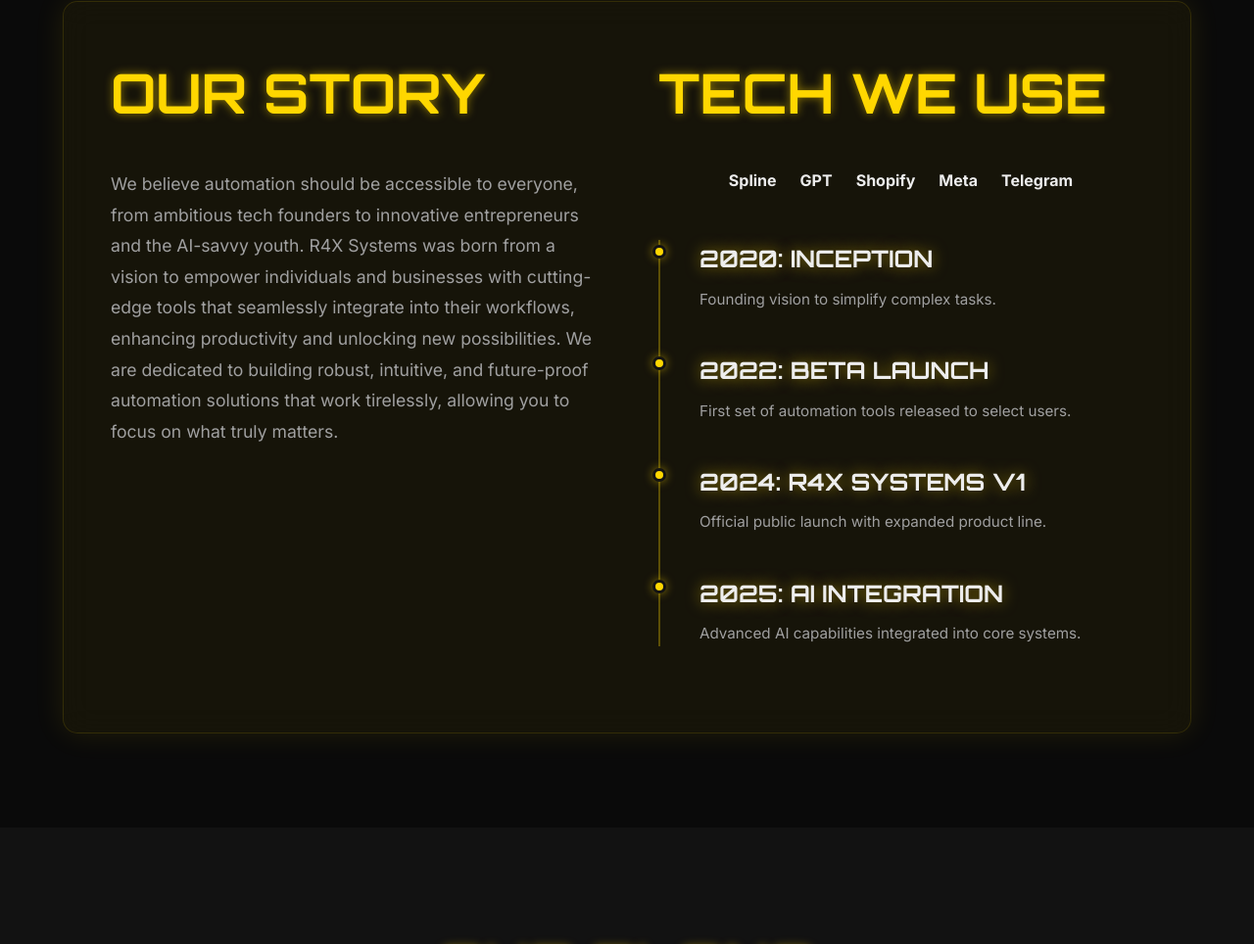
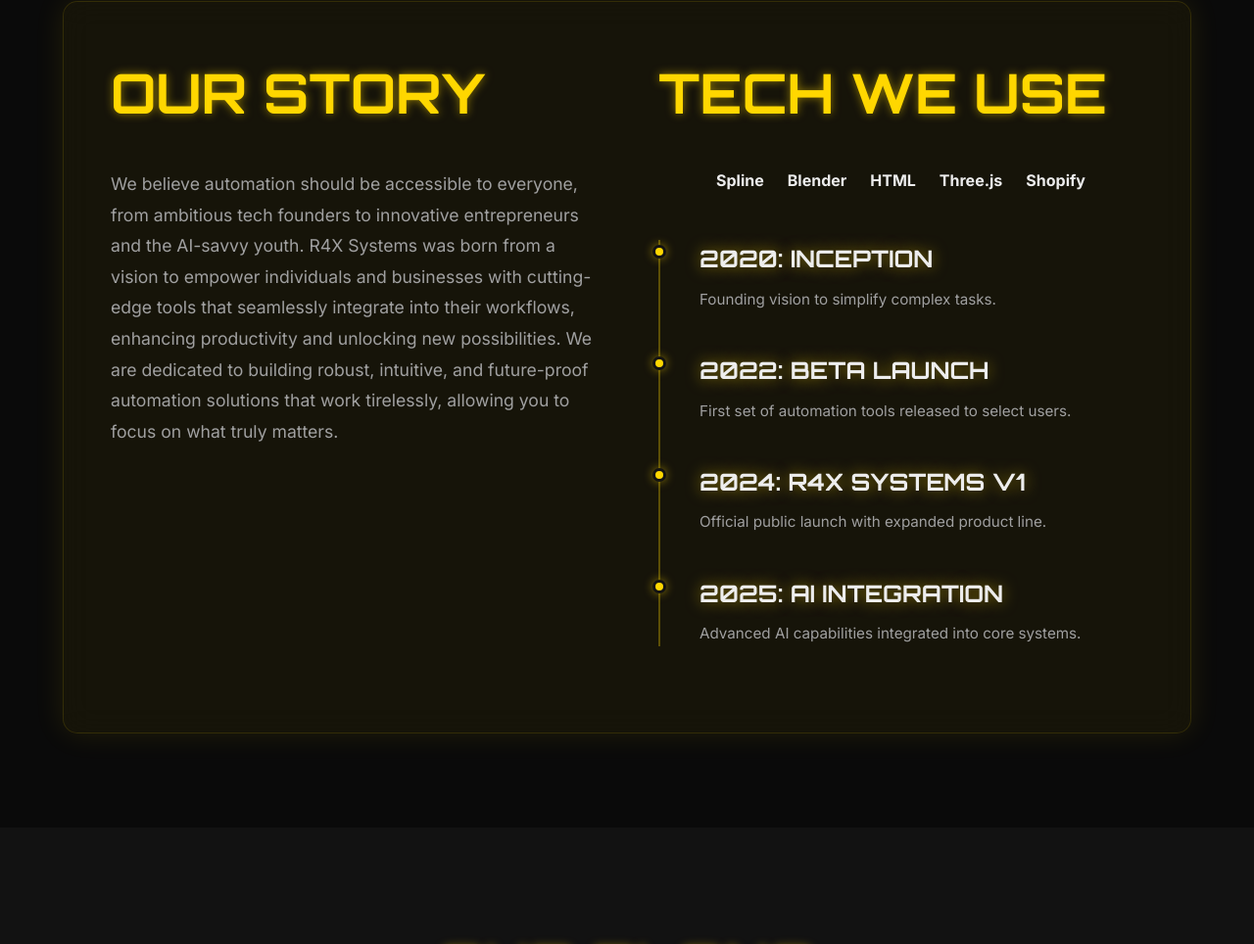
Before and after one commit to Plantlessvegetation/automated-systems, a plain HTML site: page index.html in a window 1280 px wide. Shown: the part 2868-3832 px from the top of the page at 98% size. Drawn offline with nearby package versions, Linux system fonts and the light colour scheme.

Commit message:
index changes

```diff
--- a/index.html
+++ b/index.html
@@ -187,10 +187,10 @@
                 <h2>Tech We Use</h2>
                 <div class="tech-logos">
                     <a href="https://spline.design/" target="_blank"><strong>Spline</strong></a>
-                    <a href="https://openai.com/gpt/" target="_blank"><strong>GPT</strong></a>
+                    <a href="https://www.blender.org/" target="_blank"><strong>Blender</strong></a>
+                    <a href="https://developer.mozilla.org/en-US/docs/Web/HTML" target="_blank"><strong>HTML</strong></a>
+                    <a href="https://threejs.org/" target="_blank"><strong>Three.js</strong></a>
                     <a href="https://www.shopify.com/" target="_blank"><strong>Shopify</strong></a>
-                    <a href="https://about.meta.com/" target="_blank"><strong>Meta</strong></a>
-                    <a href="https://telegram.org/" target="_blank"><strong>Telegram</strong></a>
                 </div>
                 <div class="timeline">
                     <div class="timeline-item">
```
